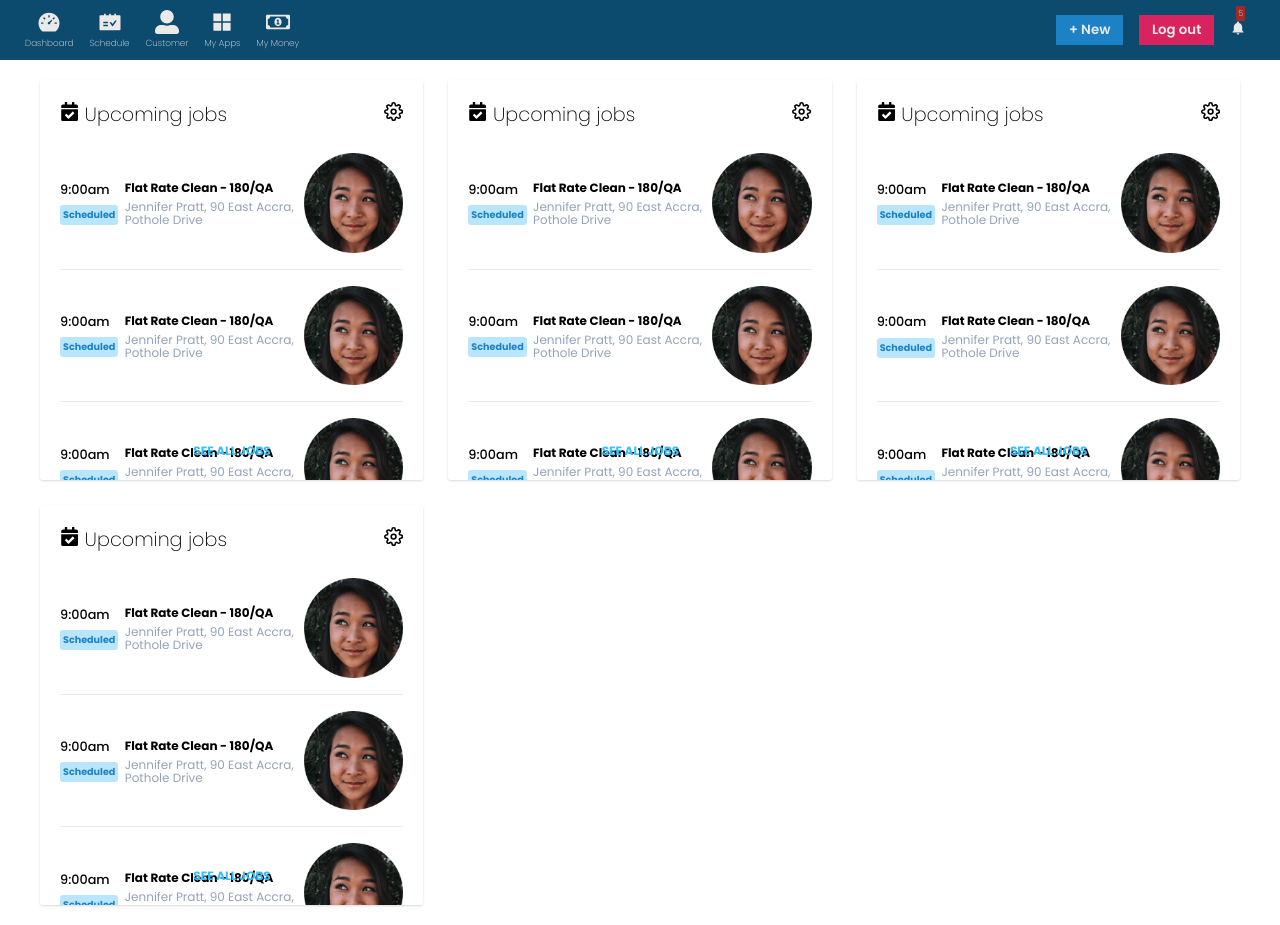
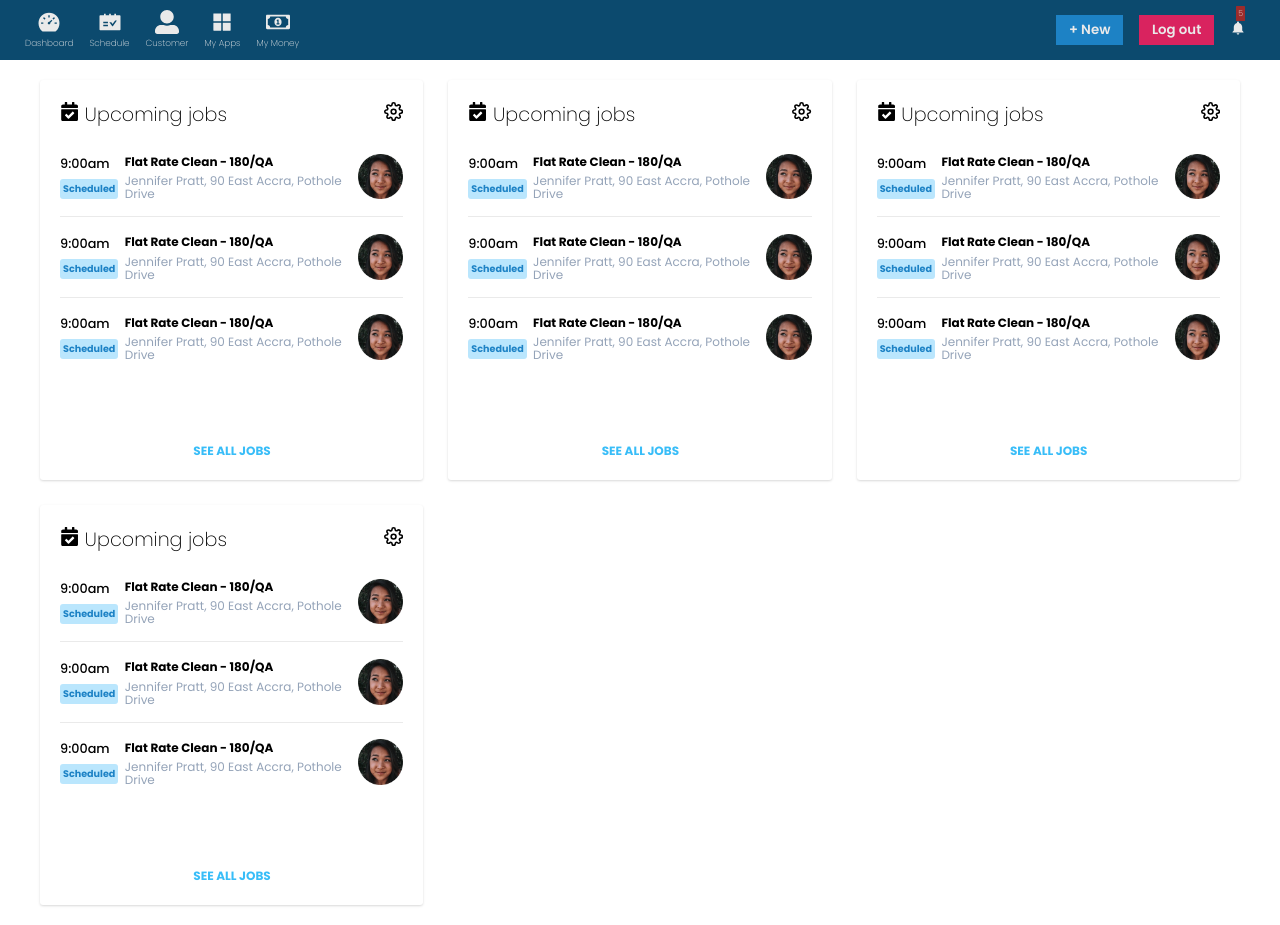
Before and after one commit to alleneben/schedule-mule-app, a Next.js app: page /dashboard in a window 1280 px wide. Built offline with nearby package versions, Linux system fonts and the light colour scheme.

Commit message:
🐛 fix(scope): Image height

```diff
--- a/components/card/jobCard.jsx
+++ b/components/card/jobCard.jsx
@@ -11,7 +11,7 @@ const JobCard = ({ Img }) => {
                 <p>Jennifer Pratt, 90 East Accra, Pothole Drive</p>
             </div>
         </div>
-        <Image src={Img} alt="Avatar" />
+        <Image src={Img} alt="Avatar" width={50} height={50} />
     </div>
 }
 
```
